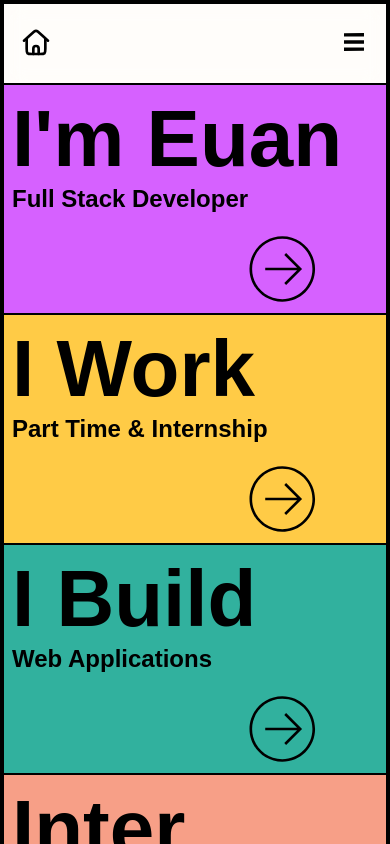
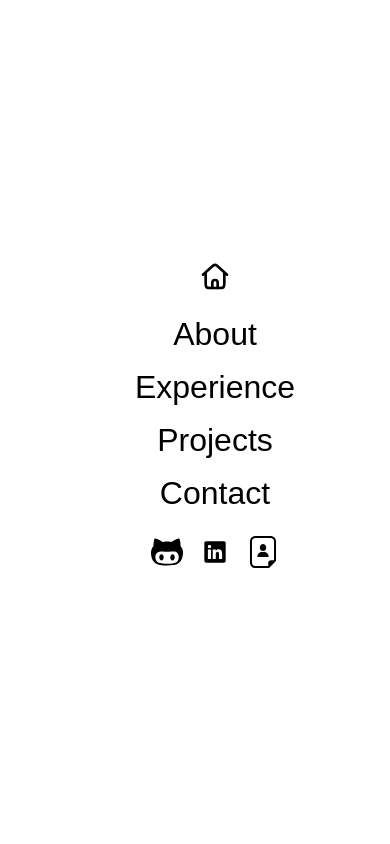
Before and after one commit to GrassyAirplane/personal-website, a React (Vite) app in the folder client/: page / in a window 390 px wide. Both pictures are taken after a click on the item 354 px from the left and 43 px from the top of the page. Shown: the top 844 px of the page. Built offline with nearby package versions, Linux system fonts and the light colour scheme.

Commit message:
Mobile Navbar

```diff
--- a/client/package.json
+++ b/client/package.json
@@ -12,6 +12,7 @@
     "axios": "^1.3.5",
     "react": "^18.2.0",
     "react-dom": "^18.2.0",
+    "react-ticker": "^1.3.2",
     "sass": "^1.59.3",
     "scrollreveal": "^4.0.9",
     "sweetalert2": "^11.7.3"
--- a/client/src/components/Navbar.css
+++ b/client/src/components/Navbar.css
@@ -111,6 +111,8 @@
 
 .hamburger-icon {
     display: none;
+    z-index: 9999;
+    text-align: center;
 }
 
 .icons {
@@ -141,6 +143,7 @@
     border-style: solid !important;
     border-width: 2px !important;
     border-color: #0d0d0d #000 #000 !important;
+    max-width: 80% !important;
 }
 
 .swal2-title {
@@ -178,3 +181,48 @@
     width: 6rem;
     font-family: 'Roobert', sans-serif;
 }
+
+.mobile-navigation {
+    /* display: none; */
+    position: fixed;
+    top: 0;
+    left: 0;
+    width: 100%;
+    height: 100%;
+    background-color: white;
+    z-index: 1;
+    margin-top: auto;
+    /* padding-top: 10rem; */
+    display: flex;
+}
+
+.mobile-navigation-list {
+    margin: auto;
+    /* height: 100%; */
+    padding: auto;
+}
+
+
+.mobile-navigation-list li{
+    margin: auto;
+  /* margin: 10px 0; */
+    text-align: center;
+    font-size: 2rem;
+    margin: 1rem;
+}
+
+.mobile-navigation-bar-icons {
+    max-height: 2rem;
+    max-width: 2rem;
+    margin: .5rem;
+}
+
+.hidden {
+    visibility: hidden;
+}
+
+.fast-dissapear {
+    transition: 0!important;
+    max-height: 2rem;
+    max-width: 2rem;
+}
--- a/client/src/components/Navbar.tsx
+++ b/client/src/components/Navbar.tsx
@@ -9,6 +9,9 @@ import hamburgerIcon from '../assets/hamburger-svgrepo-com.svg'
 import Swal from 'sweetalert2'
 
 const Navbar = () => {
+
+
+
     useEffect(() => {
         const sr = ScrollReveal();
 
@@ -62,7 +65,8 @@ const Navbar = () => {
     };
 
     const hamburgerClick = () => {
-
+        const radioSection = document.querySelector('.mobile-navigation')
+        radioSection?.classList.toggle('hidden')
     }
 
     const resumeClick = () => {
@@ -127,10 +131,30 @@ const Navbar = () => {
                             <img className="navigation-bar-icons third-icon" src={resumeIcon}></img>
                         </div>
                     </section>
-                <li className='special-li hamburger-icon' onClick={hamburgerClick}><img className='home-bar-icon' src={hamburgerIcon}></img></li>
+                <li className='special-li hamburger-icon'onClick={hamburgerClick}>
+                    <img className='home-bar-icon' src={hamburgerIcon}></img></li>
+                </div>
 
+                </nav>
+                <div className='mobile-navigation hidden'>
+                    <ul className='mobile-navigation-list' onClick={hamburgerClick}>
+                        <li className=''><img className='fast-dissapear' src={homeIcon} onClick={handleClick}></img></li>
+                        <li className='about'><a href="#about-section">About</a></li>
+                        <li className='experience'><a href="#experience-section">Experience</a></li>
+                        <li className='project'><a href='#build-section'>Projects </a></li>
+                        {/* <li className='interest'><a href='#interest-section'>Interests</a></li> */}
+                        <li className='contact gold'><a href='#section-contact'>Contact</a></li>
+                        <li className='nav-icon-section'>
+                            <a className='fast-dissapear' href='https://github.com/GrassyAirplane' target='_blank'>
+                                <img className="mobile-navigation-bar-icons " src={gitIcon} alt='GitHub icon' />
+                            </a>
+                            <a className='fast-dissapear' href='https://www.linkedin.com/in/euan-lim-013181235/' target='_blank'>
+                                <img className="mobile-navigation-bar-icons " src={linkedIcon}></img>
+                            </a>
+                            <img onClick={resumeClick}  className="mobile-navigation-bar-icons fast-dissapear" src={resumeIcon}></img>
+                        </li>
+                    </ul>
                 </div>
-                </nav>
         </>
     )
 }
--- a/client/src/pages/Home.tsx
+++ b/client/src/pages/Home.tsx
@@ -6,6 +6,8 @@ import Footer from "../components/Footer"
 import Contact from "../components/Contact"
 import Build from "../components/Build"
 import Interests from "../components/Interests"
+import Scroll from "../components/Scroll"
+import MoveStuffAround from "../components/MoveStuffAround"
 
 const Home = () => {
     return (
@@ -14,6 +16,7 @@ const Home = () => {
             <Hero/>
             <About/>
             <Experience/>
+            <Scroll />
             <Build />
             {/* <Interests /> */}
             <Contact />
```
Also changed, not shown: 1 other file (tests, documents, lock files or other folders).
